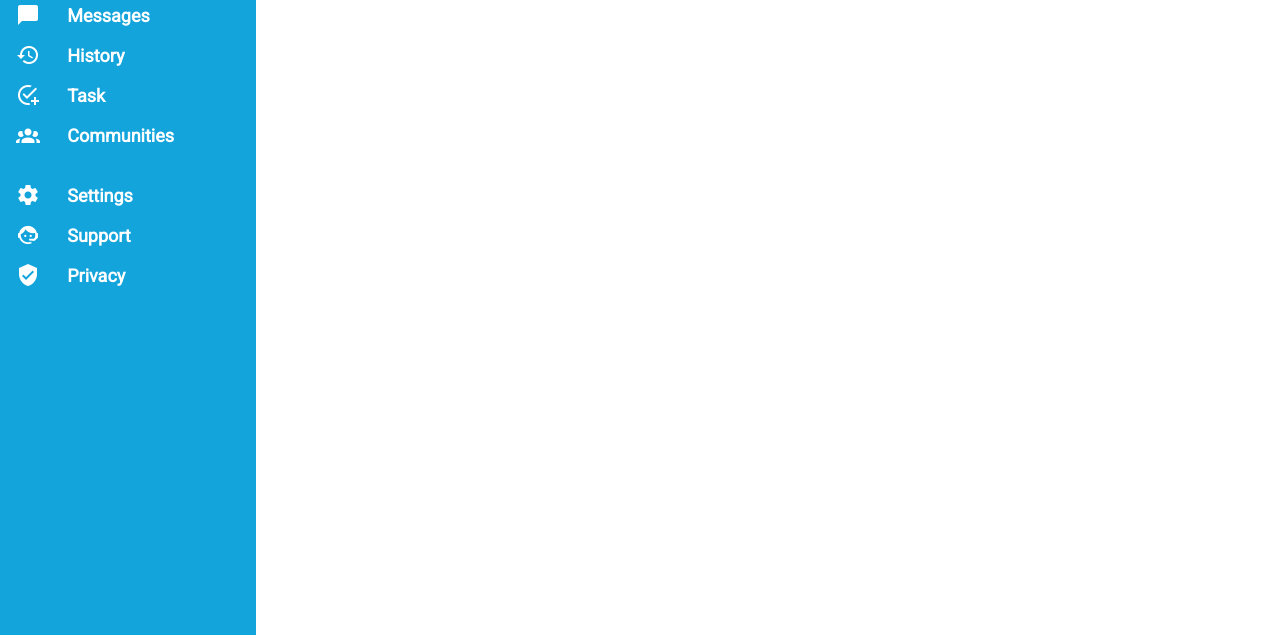
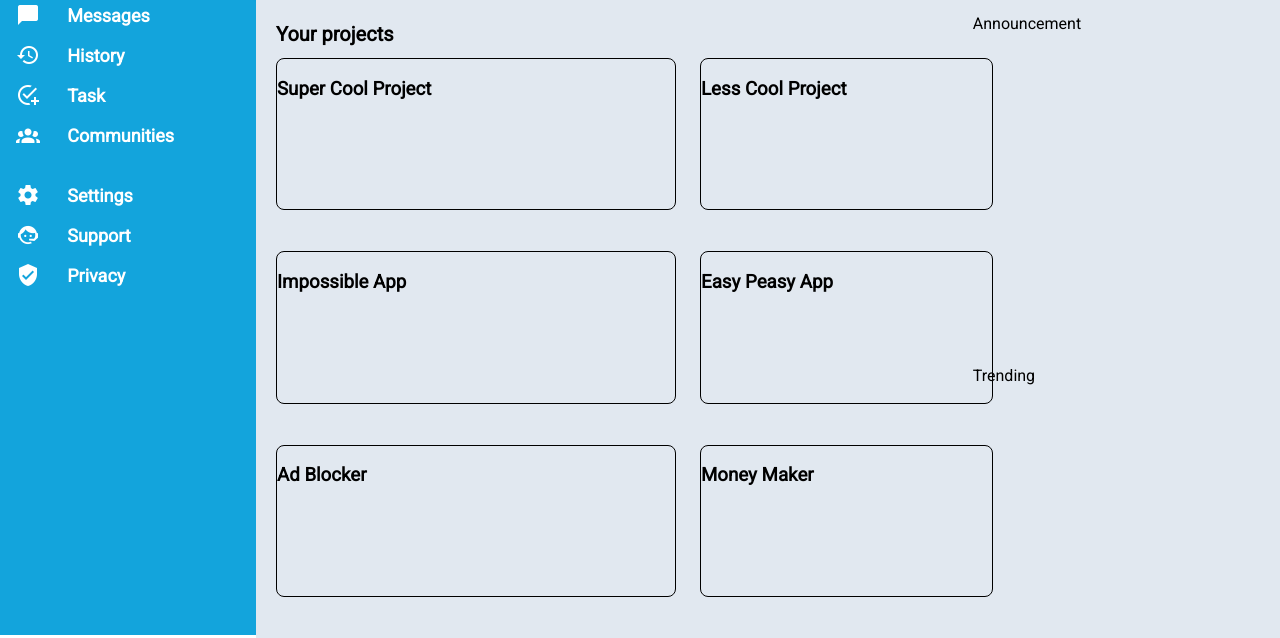
Before and after one commit to aScHEABL/Admin-Dashboard, a plain HTML site: page index.html in a window 1280 px wide. Shown: the part 165-803 px from the top of the page. Drawn offline with Linux system fonts and the light colour scheme.

Commit message:
feat: add basic project container layout

```diff
--- a/index.html
+++ b/index.html
@@ -81,8 +81,42 @@
                 </div>
             </div>
         </div>
-        <div id="right-section">
-        </div>
+        <main>
+            <div id="project-container">
+                <h2>Your projects</h2>
+                <div class="blank"></div>
+                <div id="project-1">
+                    <h3 class="project-title">Super Cool Project</h3>
+                    <p class="project-dummy-text"></p>
+                </div>
+                <div id="project-2">
+                    <h3 class="project-title">Less Cool Project</h3>
+                    <p class="project-dummy-text"></p>
+                </div>
+                <div id="project-3">
+                    <h3 class="project-title">Impossible App</h3>
+                    <p class="project-dummy-text"></p>
+                </div>
+                <div id="project-4">
+                    <h3 class="project-title">Easy Peasy App</h3>
+                    <p class="project-dummy-text"></p>
+                </div>
+                <div id="project-5">
+                    <h3 class="project-title">Ad Blocker</h3>
+                    <p class="project-dummy-text"></p>
+                </div>
+                <div id="project-6">
+                    <h3 class="project-title">Money Maker</h3>
+                    <p class="project-dummy-text"></p>
+                </div>
+            </div>
+            <div id="announcement-container">
+                <p>Announcement</p>
+            </div>
+            <div id="trending-container">
+                <p>Trending</p>
+            </div>
+        </main>
     </div>
 </body>
 </html>
--- a/style.css
+++ b/style.css
@@ -24,7 +24,7 @@ body > #content {
     grid-template-rows: 2fr 8fr;
     grid-template-areas:
     "dashboard nav"
-    "dashboard right-section";
+    "dashboard main";
 }
 
 body > #content > #dashboard {
@@ -78,11 +78,6 @@ body > #content > #dashboard > div > div > img {
     height: 24px;
 }
 
-body > #content > #right-section {
-    height: 100%;
-    grid-area: right-section;
-}
-
 body > #content > #nav {
     height: 100%;
     grid-area: nav;
@@ -91,11 +86,13 @@ body > #content > #nav {
     grid-template-areas:
     "nav-upper-section"
     "nav-lower-section";
+    box-shadow: 2px 2px 5px black;
 }
 
 body > #content > #nav > #nav-upper-section {
     display: grid;
     grid-template-columns: 7fr 3fr;
+    height: 100%;
 }
 
 body > #content > #nav > #nav-upper-section > #nav-upper-section-left-column {
@@ -146,6 +143,7 @@ body > #content > #nav > #nav-lower-section {
     display: grid;
     align-items: center;
     grid-template-columns: 4fr 2fr 4fr;
+    height: 100%;
 }
 
 body > #content > #nav > #nav-lower-section > #nav-lower-section-left-column {
@@ -199,3 +197,87 @@ body > #content > #nav > #nav-lower-section > #nav-lower-section-right-column >
     background-color: var(--main-theme-color);
     color: white;
 }
+
+body > #content > main {
+    position: relative;
+    top: 3px;
+    background-color: var(--gray-background);
+    height: 100%;
+    grid-area: main;
+    display: grid;
+    grid-template-columns: 7fr 3fr;
+    grid-template-rows: 5.5fr 4.5fr;
+    grid-template-areas:
+    "project-container announcement-container"
+    "project-container trending-container";
+}
+
+body > #content > main > #project-container {
+    position: relative;
+    left: 20px;
+    bottom: 24px;
+    grid-area: project-container;
+    display: grid;
+    align-items: baseline;
+    grid-template-columns: repeat(auto-fit, minmax(250px, 400px));
+    grid-template-rows: 60px 1fr 1fr 1fr;
+    grid-template-areas:
+    "title blank"
+    "project-1 project-2"
+    "project-3 project-4"
+    "project-5 project-6";
+    gap: 24px;
+}
+
+body > #content > main > #project-container > h2 {
+    position: relative;
+    top: 30px;
+    grid-area: title;
+    font-size: 20px;
+    font-weight: 900;
+    margin: 0;
+    align-self: center;
+}
+
+body > #content > main > #project-container > div {
+    border-radius: 8px;
+    border: 1px solid black;
+    height: 90%;
+}
+
+body > #content > main > #project-container > .blank {
+    border: none;
+    grid-area: blank;
+}
+
+body > #content > main > #project-container > #project-1 {
+    grid-area: project-1;
+}
+
+body > #content > main > #project-container > #project-2 {
+    grid-area: project-2;
+}
+
+body > #content > main > #project-container > #project-3 {
+    grid-area: project-3;
+}
+
+body > #content > main > #project-container > #project-4 {
+    grid-area: project-4;
+}
+
+body > #content > main > #project-container > #project-5 {
+    grid-area: project-5;
+}
+
+body > #content > main > #project-container > #project-6 {
+    grid-area: project-6;
+}
+
+body > #content > main > #announcement-container {
+
+}
+
+body > #content > main > #trending-container {
+
+}
```
